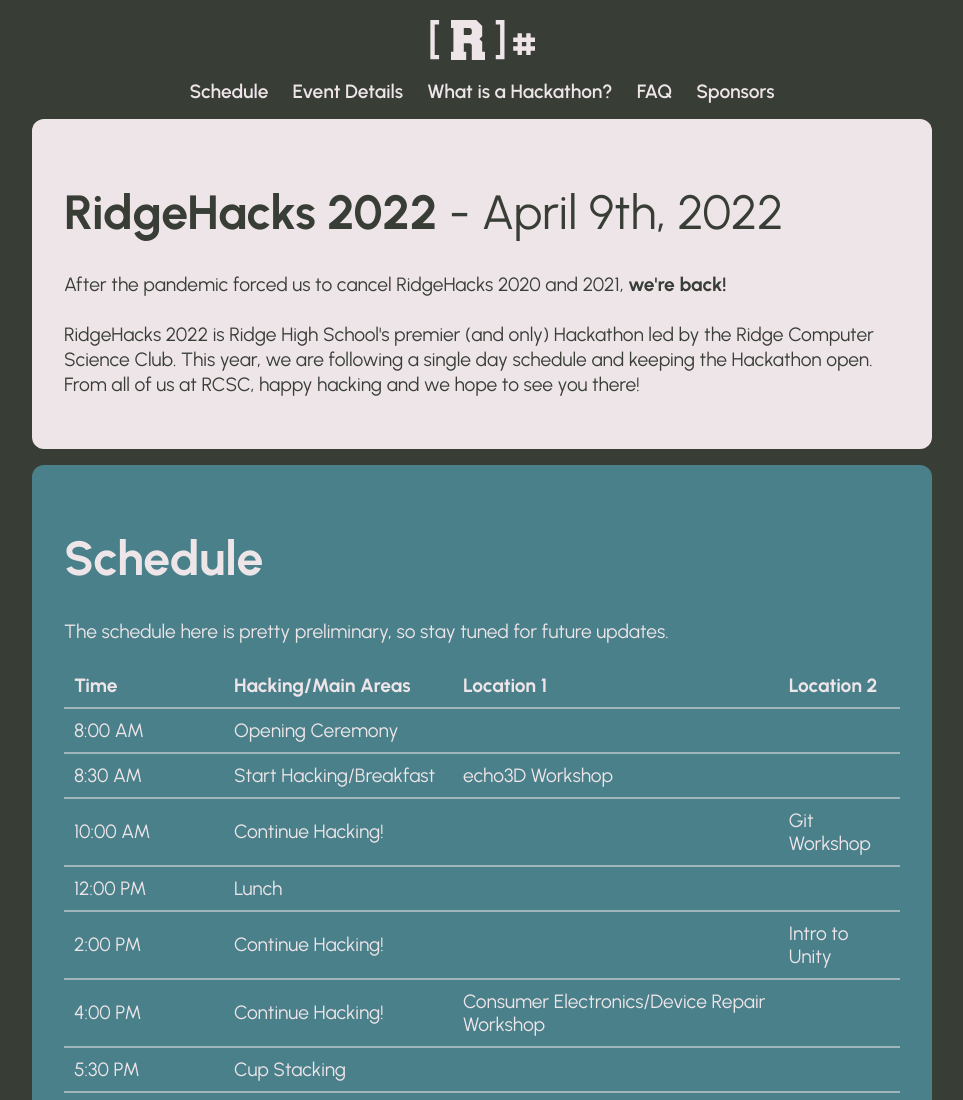
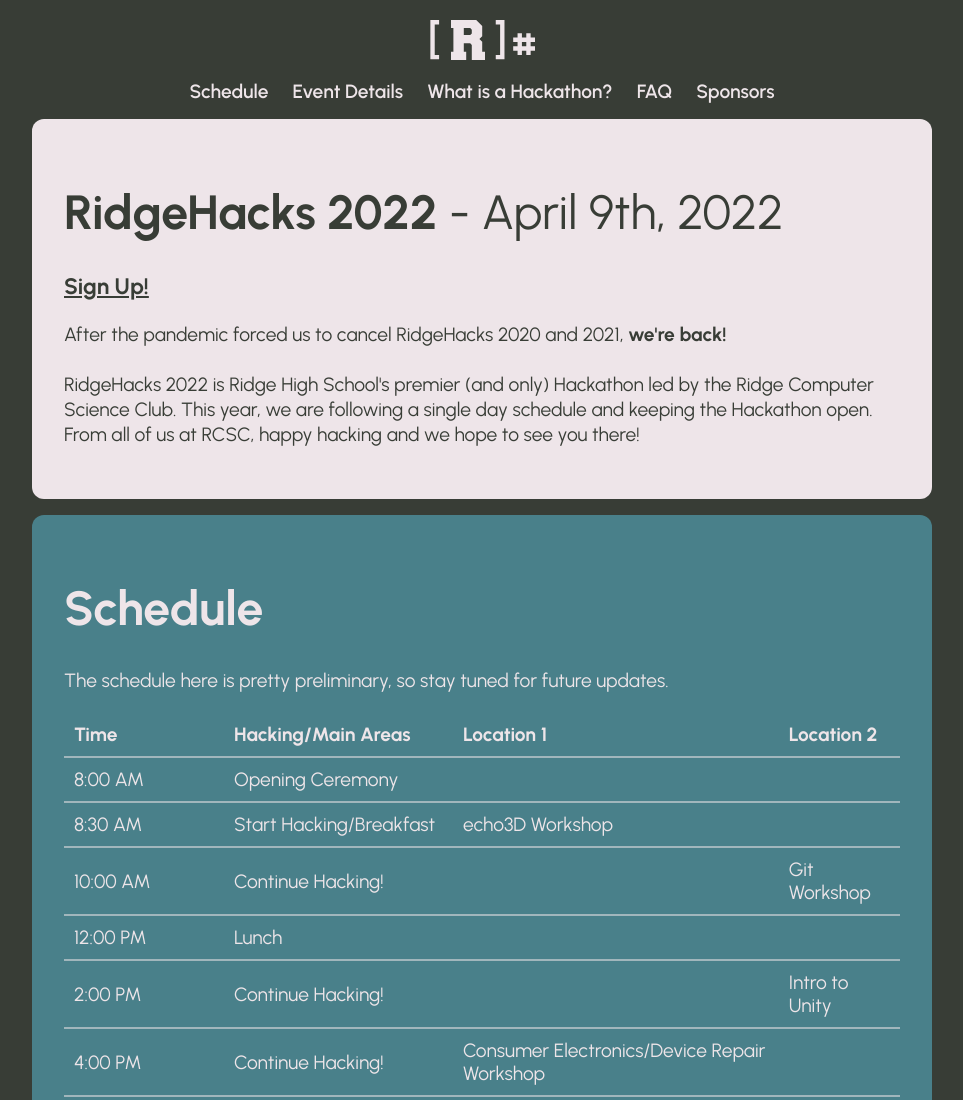
Before and after one commit to ridgehacks/ridgehacks.us, a Gatsby site: page / in a window 1280 px wide. Shown: the top 1100 px of the page, without its empty margins (158-1121 px from the left). Built offline with nearby package versions, Linux system fonts and the light colour scheme; Gatsby itself is replaced by a stand-in of ours.

Commit message:
Add sign up link

```diff
--- a/src/pages/index.jsx
+++ b/src/pages/index.jsx
@@ -73,6 +73,7 @@ const IndexPage = () => {
 						RidgeHacks 2022{" "}
 						<span style={{ fontWeight: "400" }}> - April 9th, 2022</span>{" "}
 					</h1>
+					<h3><a target="_" href="https://forms.gle/FWGwky6nF6nkHbio8">Sign Up!</a></h3>
 					<p>
 						After the pandemic forced us to cancel RidgeHacks 2020 and 2021,{" "}
 						<b>we're back!</b> <br />
```
